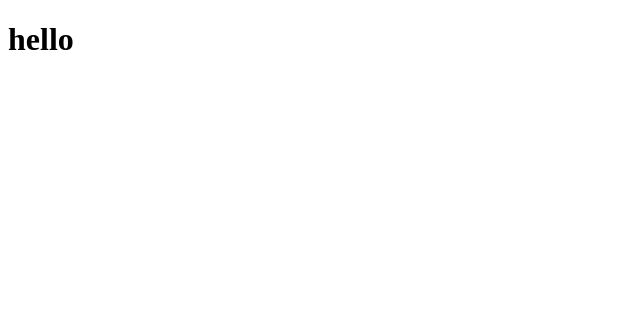
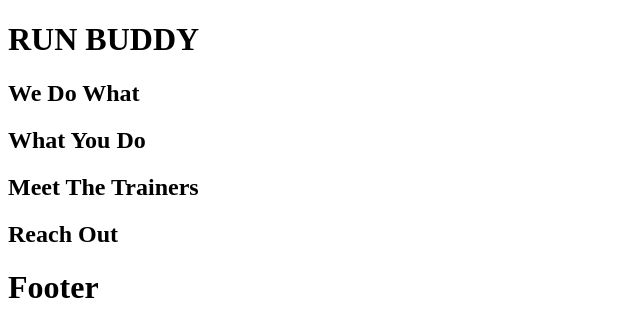
Before and after one commit to PlainOlFred/run_bddy, a plain HTML site: page index.html in a window 1280 px wide. Shown: the whole page, without its empty margins (0-640 px from the left). Drawn offline with Linux system fonts and the light colour scheme.

Commit message:
initial layout of section

```diff
--- a/index.html
+++ b/index.html
@@ -3,9 +3,40 @@
 <head>
     <meta charset="UTF-8">
     <meta name="viewport" content="width=device-width, initial-scale=1.0">
-    <title>Document</title>
+    <title>Run Buddy</title>
 </head>
 <body>
-    <h1>hello</h1>
+    <header>
+        <h1>RUN BUDDY</h1>
+    </header>
+
+    <section>
+        <h2>We Do What</h2>
+
+    </section>
+
+    <section>
+        <h2>What You Do</h2>
+
+
+
+    </section>
+
+    <section>
+        <h2>Meet The Trainers </h2>
+
+    </section>
+
+    <section>
+        <h2>Reach Out</h2>
+
+
+    </section>
+
+    <footer>
+        <h1>Footer</h1>
+    </footer>
+
 </body>
+
 </html>
```
